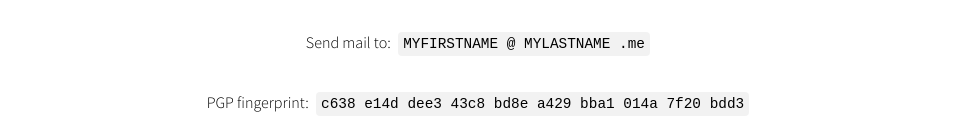
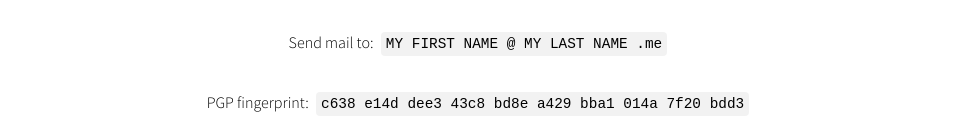
Before and after one commit to b1bby/b1bby.github.io, a plain HTML site: page index.html in a window 1280 px wide. Shown: the part 911-1033 px from the top of the page, without its empty margins (160-1119 px from the left). Drawn offline with Linux system fonts and the light colour scheme.

Commit message:
Update index.html

```diff
--- a/index.html
+++ b/index.html
@@ -40,7 +40,7 @@
 							<ul class="icons">
 								<li><a class="icon style2 fa-envelope"><span class="label">Email</span></a></li>
 							</ul>
-							<p>Send mail to: <code>MYFIRSTNAME @ MYLASTNAME .me</code></p>
+							<p>Send mail to: <code>MY FIRST NAME @ MY LAST NAME .me</code></p>
 							<p>PGP fingerprint: <code>c638 e14d dee3 43c8 bd8e a429 bba1 014a 7f20 bdd3</code></p>
                                                         <p>PGP <a href="/publickey.txt" >public key</a></p>
 						</div>
```
